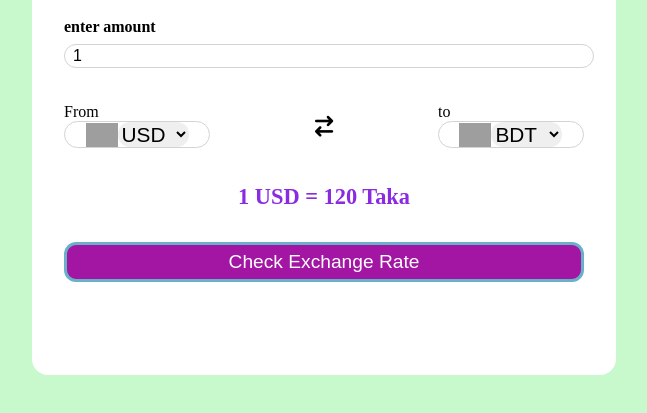
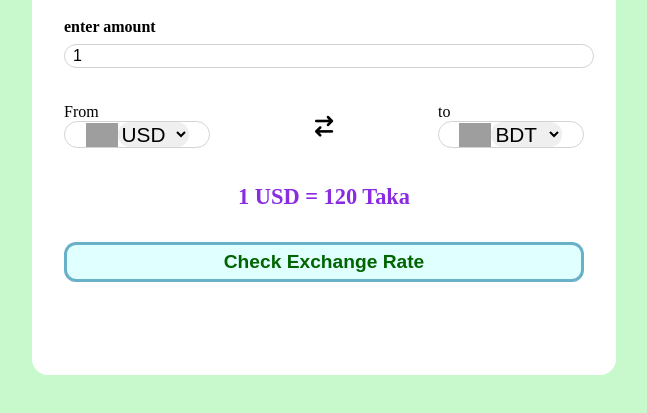
Before and after one commit to Mo-Jawad/Currency-converter, a plain HTML site: page index.html in a window 1280 px wide. In both pictures the pointer is over the button "Check Exchange Rate". Shown: the part 257-670 px from the top of the page, without its empty margins (316-963 px from the left). Drawn offline with Linux system fonts and the light colour scheme; no server answers; grey boxes are pictures that could not be loaded.

Commit message:
some changes

```diff
--- a/style.css
+++ b/style.css
@@ -88,6 +88,15 @@ form button {
   font-size: 1.2rem;
   cursor: pointer;
   border: 3px solid rgb(104, 177, 201);
+  font-family: Arial, Helvetica, sans-serif;
+}
+
+form button:hover {
+  background-color: lightcyan;
+  color: darkgreen;
+  font-weight: bold;
+  transform-origin: left;
+  transition-duration: 0.3s;
 }
 
 h2 {
```
